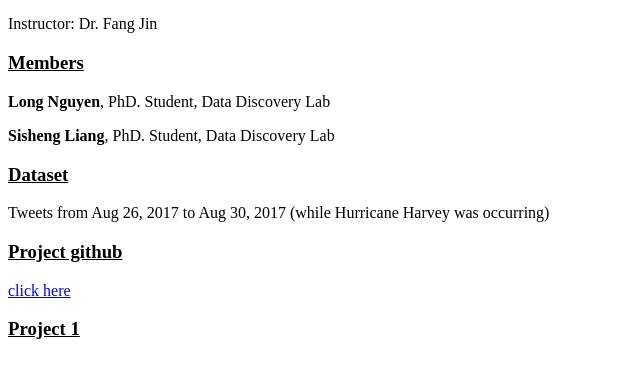
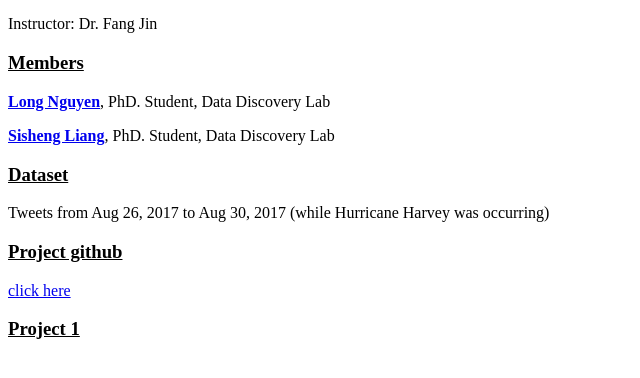
Before and after one commit to litpuvn/cs-5364-ir, a plain HTML site: page index.html in a window 1280 px wide. Shown: the part 44-422 px from the top of the page, without its empty margins (0-640 px from the left). Drawn offline with Linux system fonts and the light colour scheme.

Commit message:
add author home page

```diff
--- a/index.html
+++ b/index.html
@@ -10,8 +10,8 @@
 <p>Instructor: Dr. Fang Jin</p>
 
 <h3><u>Members</u></h3>
-<p><b>Long Nguyen</b>, PhD. Student, Data Discovery Lab</p>
-<p><b>Sisheng Liang</b>, PhD. Student, Data Discovery Lab</p>
+<p><a href="https://litpuvn.github.io/myweb"><b>Long Nguyen</b></a>, PhD. Student, Data Discovery Lab</p>
+<p><a href="https://github.com/liang112233"><b>Sisheng Liang</b></a>, PhD. Student, Data Discovery Lab</p>
 
 <h3><u>Dataset</u></h3>
 <p>Tweets from Aug 26, 2017 to Aug 30, 2017 (while Hurricane Harvey was occurring) </p>
```
